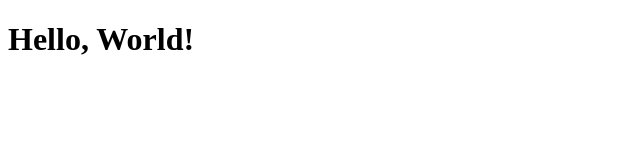
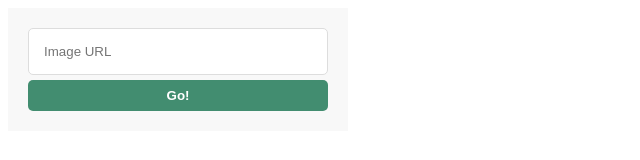
Before and after one commit to phqnrz/chrome_extension, a browser extension: page index.html in a window 1280 px wide. Shown: the whole page, without its empty margins (0-640 px from the left). Drawn offline with Linux system fonts and the light colour scheme.

Commit message:
versão 1.0

```diff
--- a/index.html
+++ b/index.html
@@ -2,9 +2,17 @@
 <html lang="en">
 <head>
     <meta charset="UTF-8">
-    <title>Document</title>
+    <link rel="stylesheet" href="style.css">
 </head>
 <body>
-    <h1>Hello, World!</h1>
+
+    <form action="">
+        <input type="text" class="input" placeholder="Image URL">
+        <button class="button">Go!</button>
+    </form>
+
+    <script src="script.js">
+
+    </script>
 </body>
 </html>
--- /dev/null
+++ b/script.js
@@ -0,0 +1,21 @@
+const form = document.querySelector('form');
+const input = document.querySelector('.input');
+
+const replaceImagens = (url) => {
+    //document.body.style.background = 'red';
+    const images = document.querySelectorAll('img ');
+    images.forEach((image) => image.src = url);
+};
+
+form.addEventListener('submit', async(event) => {
+    event.preventDefault();
+
+    //alert('Está funcionando!');
+    const [tab] = await chrome.tabs.query({active: true, currentWindow: true});
+
+    chrome.scripting.executeScript({
+        target: {tabId: tab.id},
+        function: replaceImagens,
+        args: [input.value]
+    });
+});
--- /dev/null
+++ b/style.css
@@ -0,0 +1,30 @@
+form {
+    background-color: #f8f8f8;
+    width: 300px;
+    display: flex;
+    flex-wrap: wrap;
+    padding: 20px;
+}
+
+.input {
+    width: 100%;
+    padding: 15px;
+    outline: none; /* retira a linha azul/preta da borda do input */
+    border-radius: 5px;
+    border: 1px solid #ddd;
+}
+
+.button {
+    width: 100%;
+    padding: 8px;
+    margin-top: 5px;
+    border: none;
+    border-radius: 5px; /* arredondamento das bordas */
+    background-color: #428d70;
+    color: #fff;
+    font-weight: bold;
+}
+
+.button:hover {
+    background-color: #499a7b;
+}
```
Also changed, not shown: 1 other file.
